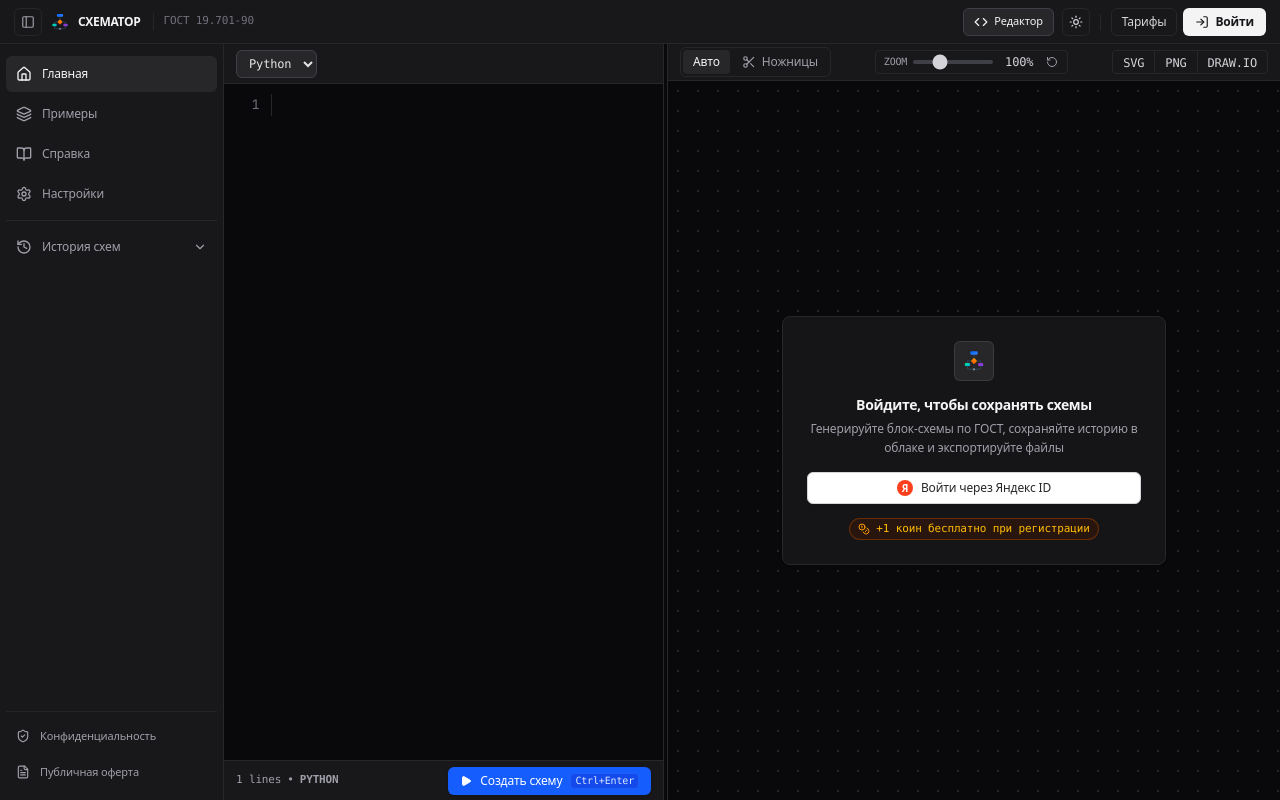
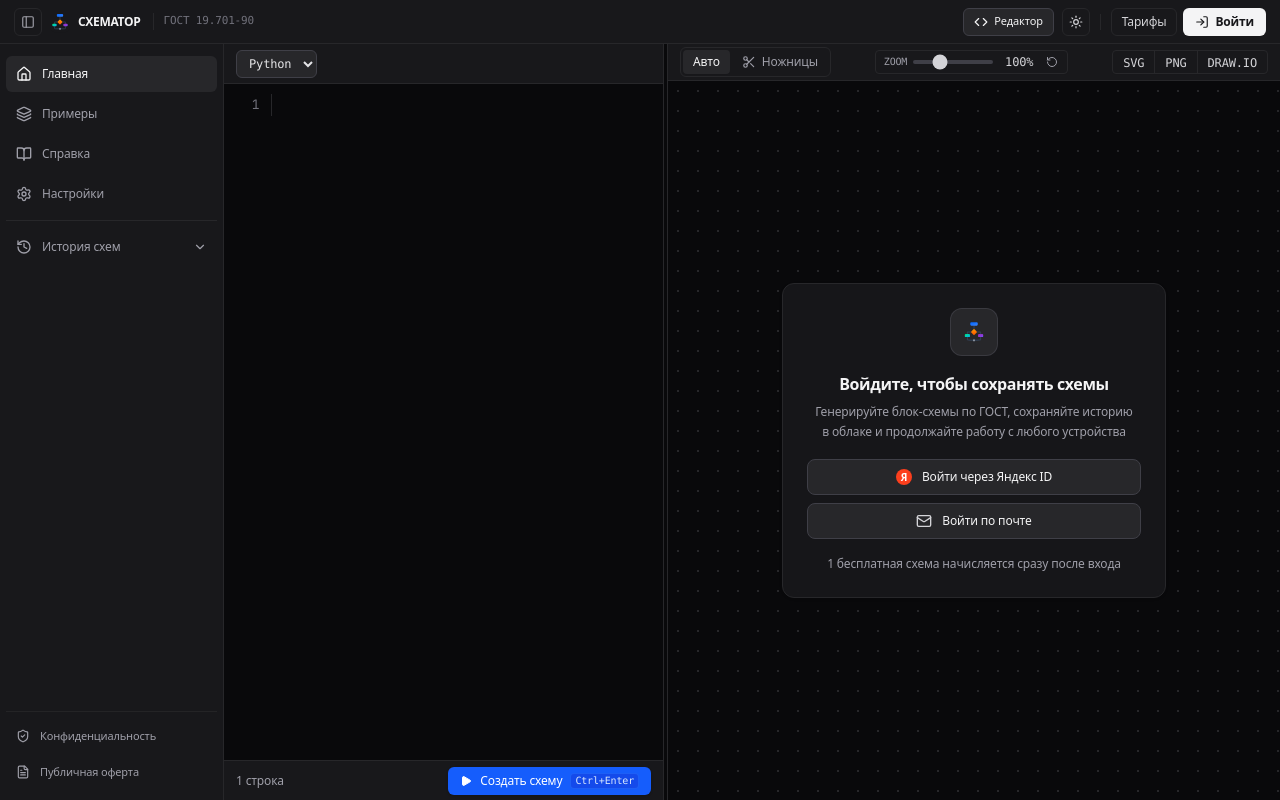
Before and after one commit to kilka221/schemator, a React (Vite) app: page / in a window 1280 px wide. Built offline with nearby package versions, Linux system fonts and the light colour scheme.

Commit message:
feat: implement multi-tab auth and i18n counters
Add support for Email authentication in the modal and
implement Russian localization for line counting.

```diff
--- a/src/App.tsx
+++ b/src/App.tsx
@@ -42,7 +42,9 @@
   PanelLeftOpen,
   ChevronLeft,
   ChevronRight,
-  Scissors
+  Scissors,
+  Mail,
+  Gift
 } from 'lucide-react';
 import Editor from 'react-simple-code-editor';
 import Prism from 'prismjs';
@@ -102,6 +104,15 @@
     summa = summa + i
     i = i + 1
 print(f"Сумма: {summa}")`;
+
+const formatLinesRu = (n: number) => {
+  const mod10 = n % 10;
+  const mod100 = n % 100;
+  if (mod100 >= 11 && mod100 <= 19) return `${n} строк`;
+  if (mod10 === 1) return `${n} строка`;
+  if (mod10 >= 2 && mod10 <= 4) return `${n} строки`;
+  return `${n} строк`;
+};
 
 export default function App() {
   const [code, setCode] = useState(() => {
@@ -252,7 +263,10 @@
     }
   }, []);
 
-  const handleLogin = () => {
+  const [authModalTab, setAuthModalTab] = useState<'yandex' | 'email'>('yandex');
+
+  const handleLogin = (tab: 'yandex' | 'email' = 'yandex') => {
+    setAuthModalTab(tab);
     setAuthError(null);
     setIsAuthModalOpen(true);
   };
@@ -1640,10 +1654,8 @@
               <div className={`h-10 px-3 border-t flex items-center justify-between text-xs shrink-0 ${
                 isDark ? 'bg-zinc-900 border-zinc-800 text-zinc-400' : 'bg-zinc-50/90 border-zinc-200 text-zinc-600'
               }`}>
-                <div className="flex items-center gap-1.5 font-mono text-[11px] text-zinc-500 dark:text-zinc-400">
-                  <span>{code.split('\n').length} lines</span>
-                  <span>•</span>
-                  <span className="uppercase font-semibold">{language === 'cpp' ? 'C++' : 'Python'}</span>
+                <div className="flex items-center text-xs text-zinc-500 dark:text-zinc-400 select-none">
+                  <span>{formatLinesRu(code.split('\n').length)}</span>
                 </div>
 
                 <button
@@ -2150,33 +2162,45 @@
               {graphs.length === 0 && (
                 <div className="flex-1 flex flex-col items-center justify-center p-6 w-full h-full select-none animate-in fade-in duration-200">
                   {!user ? (
-                    <div className="bg-white/85 dark:bg-zinc-900/85 backdrop-blur-md border border-zinc-200 dark:border-zinc-800 shadow-sm rounded-lg p-6 max-w-sm w-full flex flex-col items-center text-center gap-3.5">
-                      <div className="w-10 h-10 rounded-md bg-zinc-100 dark:bg-zinc-800 flex items-center justify-center text-zinc-700 dark:text-zinc-300 border border-zinc-200/80 dark:border-zinc-700/80">
-                        <SchematorLogo className="w-6 h-6" />
+                    <div className="bg-white/95 dark:bg-zinc-900/95 backdrop-blur-md border border-zinc-200 dark:border-zinc-800 shadow-sm rounded-xl p-6 max-w-sm w-full flex flex-col items-center text-center gap-4 animate-in zoom-in-95 duration-200">
+                      <div className="w-12 h-12 rounded-xl bg-zinc-100 dark:bg-zinc-800 flex items-center justify-center text-zinc-800 dark:text-zinc-200 border border-zinc-200/80 dark:border-zinc-700/80 shadow-2xs">
+                        <SchematorLogo className="w-6 h-6 select-none" />
                       </div>
-                      <div className="flex flex-col gap-1">
-                        <h3 className="text-sm font-semibold tracking-tight text-zinc-900 dark:text-zinc-100">
+
+                      <div className="flex flex-col gap-1.5">
+                        <h3 className="text-base font-semibold tracking-tight text-zinc-900 dark:text-zinc-100">
                           Войдите, чтобы сохранять схемы
                         </h3>
-                        <p className="text-xs text-zinc-500 dark:text-zinc-400 leading-relaxed">
-                          Генерируйте блок-схемы по ГОСТ, сохраняйте историю в облаке и экспортируйте файлы
+                        <p className="text-xs text-zinc-500 dark:text-zinc-400 leading-relaxed px-1">
+                          Генерируйте блок-схемы по ГОСТ, сохраняйте историю в облаке и продолжайте работу с любого устройства
                         </p>
                       </div>
 
-                      <button
-                        onClick={handleLogin}
-                        className="w-full h-8 px-4 rounded-md bg-white hover:bg-zinc-50 border border-zinc-300 text-zinc-800 font-medium text-xs shadow-xs transition-colors flex items-center justify-center gap-2 cursor-pointer"
-                      >
-                        <span className="w-4 h-4 rounded-full bg-[#FC3F1D] text-white flex items-center justify-center text-[10px] font-bold leading-none shrink-0 select-none">
-                          Я
-                        </span>
-                        <span>Войти через Яндекс ID</span>
-                      </button>
-
-                      <div className="inline-flex items-center gap-1.5 px-2 py-0.5 rounded-full bg-amber-50 dark:bg-amber-950/40 border border-amber-200 dark:border-amber-800/60 text-[11px] font-mono font-medium text-amber-700 dark:text-amber-400">
-                        <Coins className="w-3 h-3 text-amber-500" />
-                        <span>+1 коин бесплатно при регистрации</span>
+                      {/* Кнопки авторизации: Яндекс ID и Почта в едином чистом стиле */}
+                      <div className="w-full flex flex-col gap-2 pt-0.5">
+                        <button
+                          onClick={() => handleLogin('yandex')}
+                          className="w-full h-9 px-4 rounded-lg bg-white hover:bg-zinc-50 dark:bg-zinc-800 dark:hover:bg-zinc-700 border border-zinc-300 dark:border-zinc-700 text-zinc-800 dark:text-zinc-100 font-medium text-xs shadow-2xs transition-colors flex items-center justify-center gap-2.5 cursor-pointer"
+                        >
+                          <span className="w-4 h-4 rounded-full bg-[#FC3F1D] text-white flex items-center justify-center text-[10px] font-black leading-none shrink-0 select-none">
+                            Я
+                          </span>
+                          <span>Войти через Яндекс ID</span>
+                        </button>
+
+                        <button
+                          onClick={() => handleLogin('email')}
+                          className="w-full h-9 px-4 rounded-lg bg-white hover:bg-zinc-50 dark:bg-zinc-800 dark:hover:bg-zinc-700 border border-zinc-300 dark:border-zinc-700 text-zinc-800 dark:text-zinc-100 font-medium text-xs shadow-2xs transition-colors flex items-center justify-center gap-2.5 cursor-pointer"
+                        >
+                          <Mail className="w-4 h-4 text-zinc-700 dark:text-zinc-300 shrink-0" />
+                          <span>Войти по почте</span>
+                        </button>
                       </div>
+
+                      {/* Естественная спокойная подпись без баннеров и искусственных рамок */}
+                      <p className="text-[12px] text-zinc-500 dark:text-zinc-400">
+                        1 бесплатная схема начисляется сразу после входа
+                      </p>
                     </div>
                   ) : (
                     <div className="bg-white/80 dark:bg-zinc-900/80 backdrop-blur-sm border border-zinc-200 dark:border-zinc-800 rounded-lg p-5 max-w-xs text-center flex flex-col items-center gap-2.5 shadow-2xs">
@@ -2385,6 +2409,7 @@
         onClose={() => setIsAuthModalOpen(false)}
         onSuccess={handleAuthSuccess}
         onOpenLegal={(doc) => setLegalModalDoc(doc)}
+        initialTab={authModalTab}
       />
 
       {/* Legal Documents Modal */}
--- a/src/AuthModal.tsx
+++ b/src/AuthModal.tsx
@@ -10,9 +10,10 @@
   onClose: () => void;
   onSuccess: (user: any) => void;
   onOpenLegal?: (doc: LegalDocType) => void;
+  initialTab?: 'yandex' | 'email';
 }
 
-export const AuthModal: React.FC<AuthModalProps> = ({ isOpen, onClose, onSuccess, onOpenLegal }) => {
+export const AuthModal: React.FC<AuthModalProps> = ({ isOpen, onClose, onSuccess, onOpenLegal, initialTab = 'yandex' }) => {
   const [tab, setTab] = useState<'yandex' | 'email'>('yandex');
   const [isSignUp, setIsSignUp] = useState(false);
 
@@ -39,7 +40,7 @@
 
   useEffect(() => {
     if (isOpen) {
-      setTab('yandex');
+      setTab(initialTab);
       setIsSignUp(false);
       setIsVerifying(false);
       setVerifyEmail('');
```
